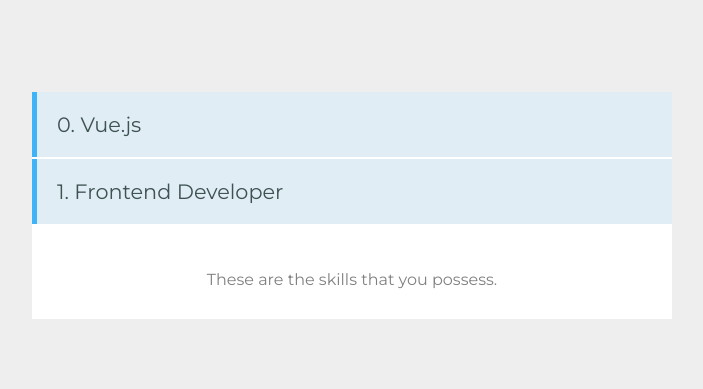
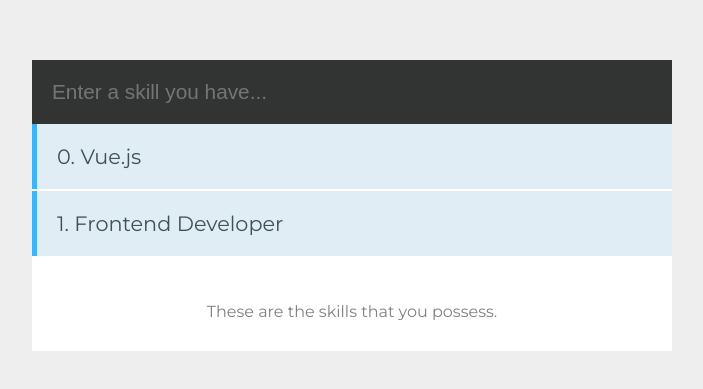
Before and after one commit to soregashi-27/grammar-vue-complete, a Vue app: page / in a window 1280 px wide. Shown: the part 187-576 px from the top of the page, without its empty margins (288-991 px from the left). Built offline with nearby package versions, Linux system fonts and the light colour scheme.

Commit message:
インプットを追加

```diff
--- a/src/components/Skills.vue
+++ b/src/components/Skills.vue
@@ -1,6 +1,11 @@
 <template>
   <div class="hello">
     <div class="holder">
+      <input
+        type="text"
+        placeholder="Enter a skill you have..."
+        v-model="skill"
+      />{{ skill }}
       <ul>
         <li v-for="(data, index) in skills" :key="index">
           {{ index }}. {{ data.skill }}
@@ -17,10 +22,8 @@
   name: 'Skills',
   data() {
     return {
+      skill: '',
       skills: [{ skill: 'Vue.js' }, { skill: 'Frontend Developer' }],
-      bgColor: 'yellow',
-      bgWidth: '100%',
-      bgHeight: '30px',
     };
   },
 };
@@ -56,4 +59,13 @@
 .container {
   box-shadow: 0px 0px 40px lightgray;
 }
+
+input {
+  width: calc(100% - 40px);
+  border: 0;
+  padding: 20px;
+  font-size: 1.3em;
+  background-color: #323333;
+  color: #687f7f;
+}
 </style>
```
